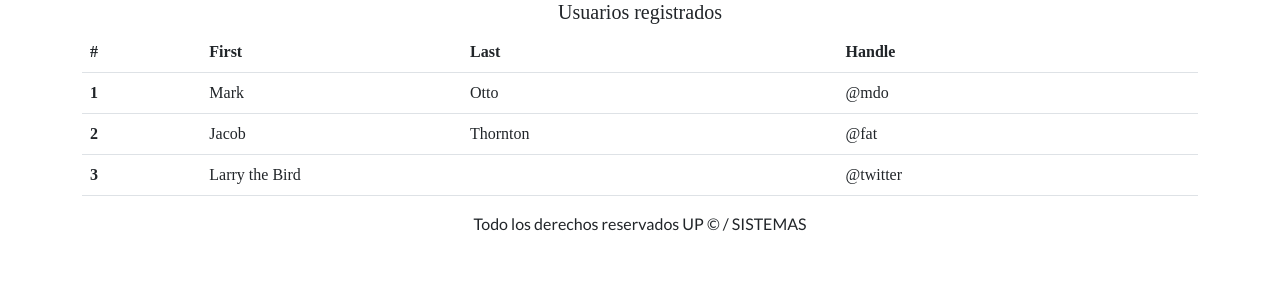
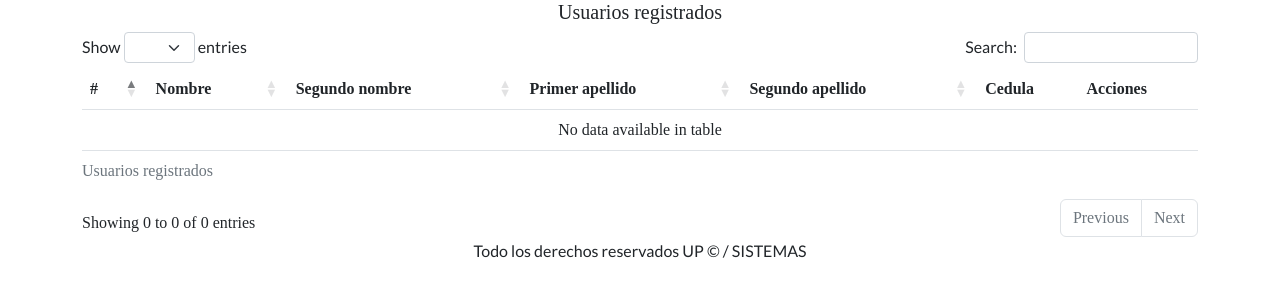
Before and after one commit to dannyaguilargil/cuentas, a Django app: page /usuarios in a window 1280 px wide. Shown: the part 120-420 px from the top of the page. Run offline with Django 4.2, Linux system fonts and the light colour scheme; data that the repository does not hold is empty; some libraries are stand-ins or nearby versions; some web fonts are replaced.

Commit message:
mostrando usuarios registrados con datatables

```diff
--- a/gestion_usuarios/templates/base_administrador.html
+++ b/gestion_usuarios/templates/base_administrador.html
@@ -129,6 +129,7 @@
   <!-- DataTable.js -->
   <script src="https://cdn.datatables.net/1.13.1/js/jquery.dataTables.min.js"></script>
   <script src="https://cdn.datatables.net/1.13.1/js/dataTables.bootstrap5.min.js"></script>
+  <script src="{% static 'js/data.js' %}"></script>
 
 </body>
 </html>
--- a/gestion_usuarios/templates/datatable_usuarios.html
+++ b/gestion_usuarios/templates/datatable_usuarios.html
@@ -1,29 +1,19 @@
-<table class="table">
-    <thead>
+<div class="table-resposive">
+<table id="datatable-programmers" class="table">
+  <caption>
+     Usuarios registrados
+  </caption>
+  <thead>
       <tr>
-        <th scope="col">#</th>
-        <th scope="col">First</th>
-        <th scope="col">Last</th>
-        <th scope="col">Handle</th>
+          <th class="centered">#</th>
+          <th class="centered">Nombre</th>
+          <th class="centered">Segundo nombre</th>
+          <th class="centered">Primer apellido</th>
+          <th class="centered">Segundo apellido</th>
+          <th class="centered">Cedula</th>
+          <th class="centered">Acciones</th>
       </tr>
-    </thead>
-    <tbody>
-      <tr>
-        <th scope="row">1</th>
-        <td>Mark</td>
-        <td>Otto</td>
-        <td>@mdo</td>
-      </tr>
-      <tr>
-        <th scope="row">2</th>
-        <td>Jacob</td>
-        <td>Thornton</td>
-        <td>@fat</td>
-      </tr>
-      <tr>
-        <th scope="row">3</th>
-        <td colspan="2">Larry the Bird</td>
-        <td>@twitter</td>
-      </tr>
-    </tbody>
-  </table>
+  </thead>
+  <tbody id="tableBody_programmers"></tbody>
+</table>
+</div>
--- a/gestion_usuarios/templates/usuarios.html
+++ b/gestion_usuarios/templates/usuarios.html
@@ -1,12 +1,11 @@
 {% extends 'base_administrador.html' %}
 {% block titulo %}Usuarios registrados{% endblock titulo %}
 {% block contenido %}
-<div class="row">
    <center>
    <h5> Usuarios registrados </h5>
    </center>
-   <div class="table-responsive">
+
    {% include 'datatable_usuarios.html' %}
-   </div>
-</div>
+
+
 {% endblock contenido %}
--- /dev/null
+++ b/sistemas_cuentas/static/js/data.js
@@ -0,0 +1,54 @@
+let dataTable;
+let dataTableIsInitialized = false;
+
+const dataTableOptions = {
+    columnDefs: [
+        { className: "centered", targets: [0, 1, 2, 3, 4, 5, 6] },
+        { orderable: false, targets: [5, 6] },
+        { searchable: false, targets: [0, 5, 6] }
+    ],
+    pageLength: 4,
+    destroy: true
+};
+
+const initDataTable = async () => {
+    if (dataTableIsInitialized) {
+        dataTable.destroy();
+    }
+
+    await listProgrammers();
+
+    dataTable = $("#datatable-programmers").DataTable(dataTableOptions);
+    dataTableIsInitialized = true;
+};
+
+const listProgrammers = async () => {
+    try {
+        const response = await fetch('http://127.0.0.1:8000/list_usuarios');
+        const data = await response.json();
+        console.log(data);
+
+        let content = ``;
+        data.usuarios.forEach((usuario, index) => {
+            content += `
+                <tr>
+                    <td>${index + 1}</td>
+                    <td>${usuario.nombre}</td>
+                    <td>${usuario.segundonombre}</td>
+                    <td>${usuario.primerapellido}</td>
+                    <td>${usuario.segundoapellido}</td>
+                    <td>${usuario.cedula}</td>
+                    <td>
+                    <button class='btn btn-sm btn-outline-success'><i class='fas fa-eye'></i></button>
+                    </td>
+                </tr>`;
+        });
+        tableBody_programmers.innerHTML = content;
+    } catch (ex) {
+        alert(ex);
+    }
+};
+
+window.addEventListener("load", async () => {
+    await initDataTable();
+});
```
Also changed, not shown: gestion_usuarios/models.py (+5 -5 lines), gestion_usuarios/migrations/0004_rename_apellido_solicitud_usuario_primerapellido_and_more.py (added).
